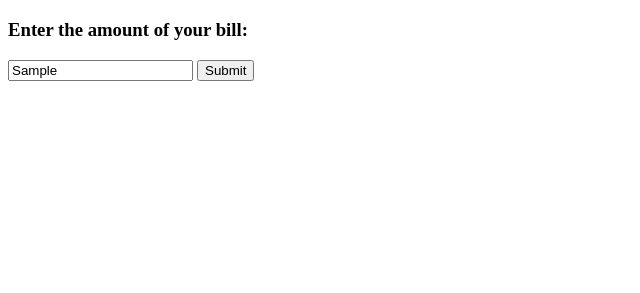
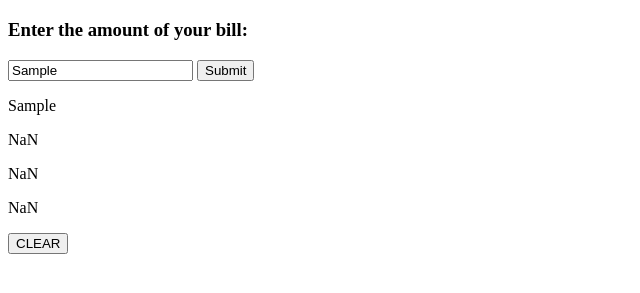
Before and after one commit to bmich22/tip-calculator, a plain HTML site: page index.html in a window 1280 px wide. Both pictures are taken after typing "Sample" into the empty fields and a click on the button "Submit". Shown: the part 61-354 px from the top of the page, without its empty margins (0-640 px from the left). Drawn offline with Linux system fonts and the light colour scheme.

Commit message:
Enter html and js function to calculate tip

```diff
--- a/index.html
+++ b/index.html
@@ -10,10 +10,13 @@
 
     <h3>Enter the amount of your bill:</h3>
 
-    <input id="input-box" type="Text" placeholder="Enter Amount Here"/>
-    <button onclick="calculate()">Submit</button>
-
-
+    <input id="input-box" type="text" placeholder="Enter Amount Here"/>
+    <button id="submit-button" onclick="calculate()">Submit</button>
+    <p id="restaurantBill">the input value should be displayed</p>
+    <p id="10Percent">10%:  </p>
+    <p id="15Percent">15%:  </p>
+    <p id="20Percent">20%:  </p>
+    <button id="clear-button" onclick="clear()">CLEAR</button>
 
 
 <script src="script.js"></script>
--- a/script.js
+++ b/script.js
@@ -0,0 +1,12 @@
+
+
+function calculate() {
+    let inputBox = document.getElementById("input-box");
+    let inputValue = inputBox.value;
+    alert("Input value: " + inputValue);
+    document.getElementById("restaurantBill").innerHTML = inputValue;
+    document.getElementById("10Percent").innerHTML = inputValue * .10;
+    document.getElementById("15Percent").innerHTML = inputValue * .15;
+    document.getElementById("20Percent").innerHTML = inputValue * .20;
+
+}
```
